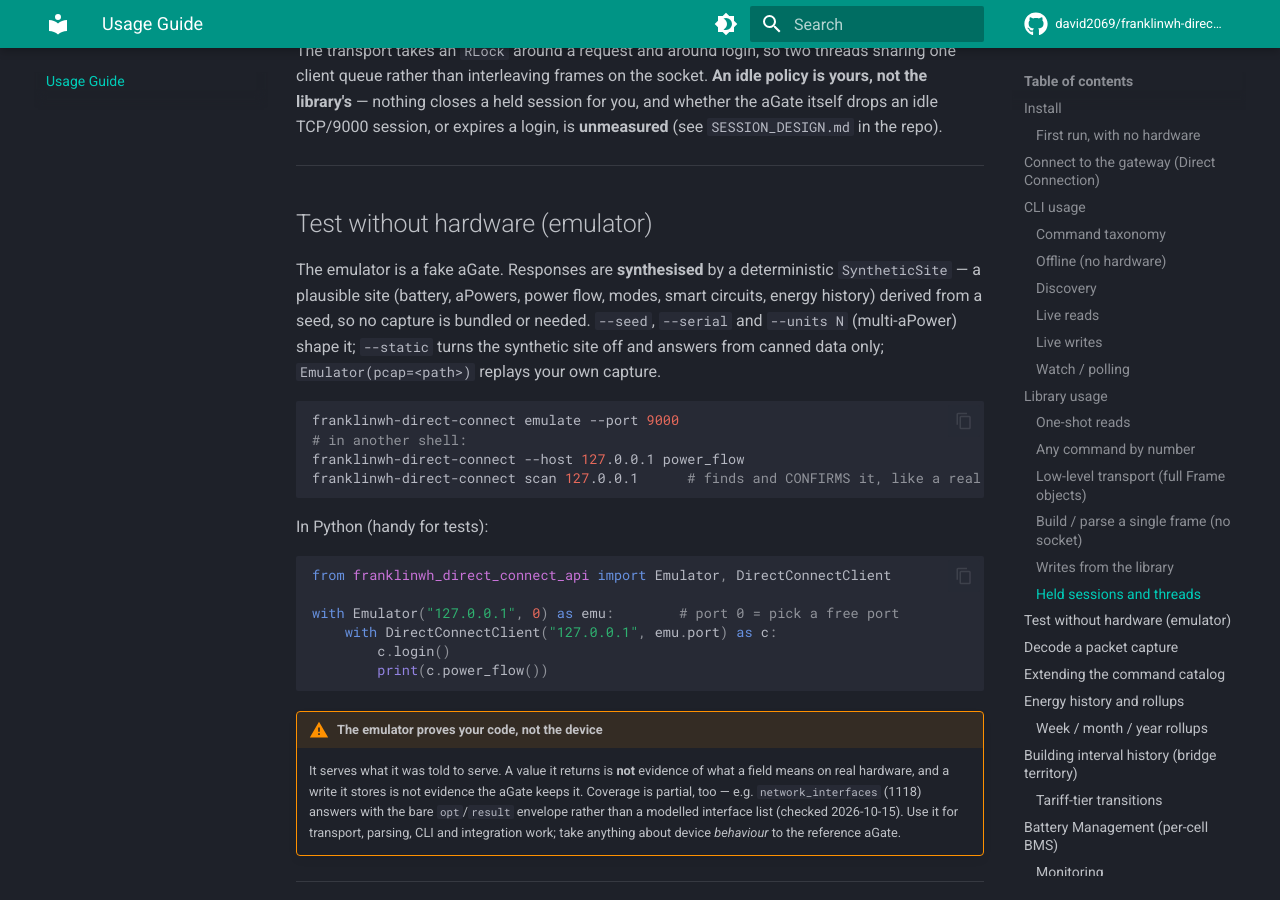
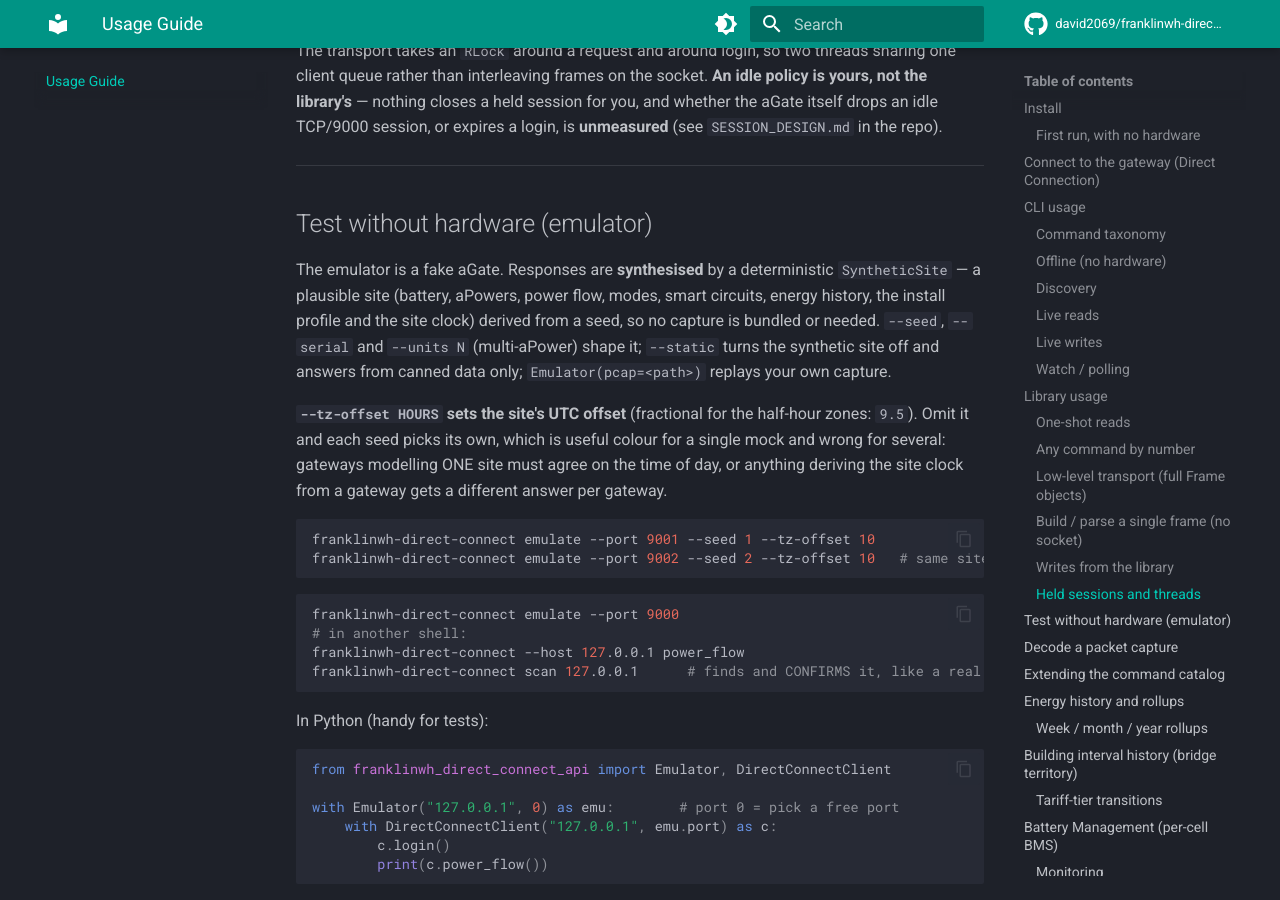
Before and after one commit to david2069/franklinwh-direct-connect-api, an MkDocs documentation site: the page built from docs/USAGE.md, in a window 1280 px wide and 900 px high, scrolled down 8425 px. Built offline with MkDocs 1.6.1 and Material for MkDocs 9.7.7, drawn with Linux system fonts in a browser that asks for light colours; comment, search, counter and statistics services are not loaded.

Commit message:
docs: document the emulator's --tz-offset, and what it is for (#13)
The flag shipped in #12 with no user-facing documentation. The reason it exists is the
part worth writing down: several mocks modelling ONE site must share a clock, or anything
deriving the site's offset from a gateway gets a different answer per gateway.


Claude-Session: https://claude.ai/code/session_01WCWytg6NQWQ5fPnCZiSAf5

Co-authored-by: david2069 <david2069@users.noreply.github.com>
Co-authored-by: Claude Opus 5 (1M context) <noreply@anthropic.com>

````diff
--- a/docs/USAGE.md
+++ b/docs/USAGE.md
@@ -357,9 +357,20 @@ itself drops an idle TCP/9000 session, or expires a login, is **unmeasured** (se
 
 The emulator is a fake aGate. Responses are **synthesised** by a deterministic
 `SyntheticSite` — a plausible site (battery, aPowers, power flow, modes, smart circuits,
-energy history) derived from a seed, so no capture is bundled or needed. `--seed`,
-`--serial` and `--units N` (multi-aPower) shape it; `--static` turns the synthetic site
-off and answers from canned data only; `Emulator(pcap=<path>)` replays your own capture.
+energy history, the install profile and the site clock) derived from a seed, so no capture
+is bundled or needed. `--seed`, `--serial` and `--units N` (multi-aPower) shape it;
+`--static` turns the synthetic site off and answers from canned data only;
+`Emulator(pcap=<path>)` replays your own capture.
+
+**`--tz-offset HOURS` sets the site's UTC offset** (fractional for the half-hour zones:
+`9.5`). Omit it and each seed picks its own, which is useful colour for a single mock and
+wrong for several: gateways modelling ONE site must agree on the time of day, or anything
+deriving the site clock from a gateway gets a different answer per gateway.
+
+```bash
+franklinwh-direct-connect emulate --port 9001 --seed 1 --tz-offset 10
+franklinwh-direct-connect emulate --port 9002 --seed 2 --tz-offset 10   # same site, same clock
+```
 
 ```bash
 franklinwh-direct-connect emulate --port 9000
````
